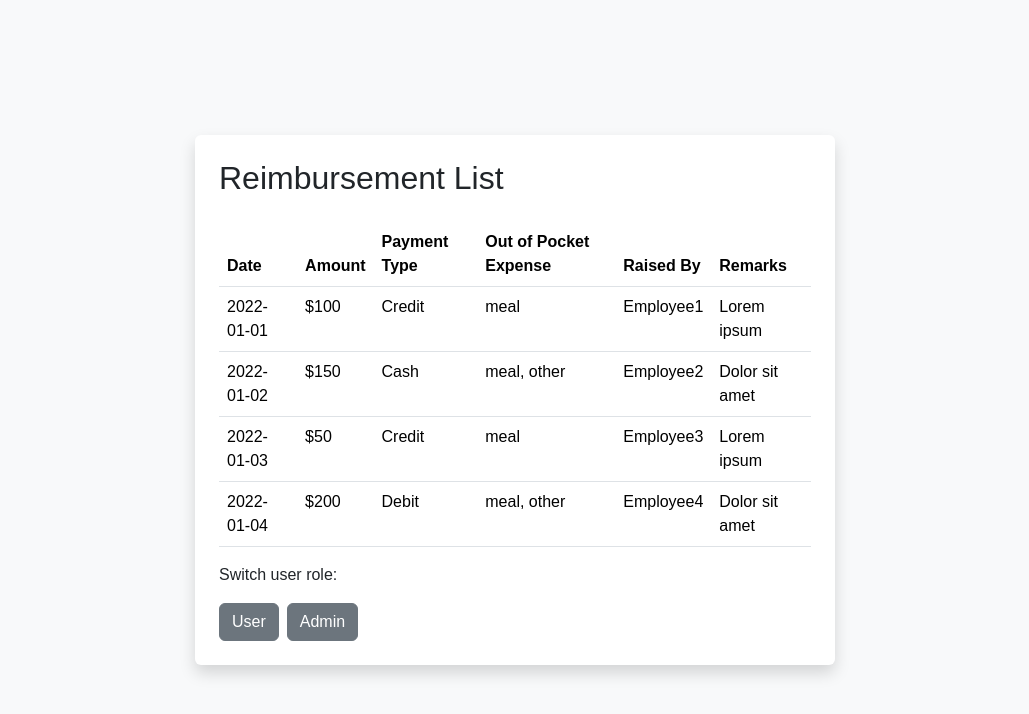
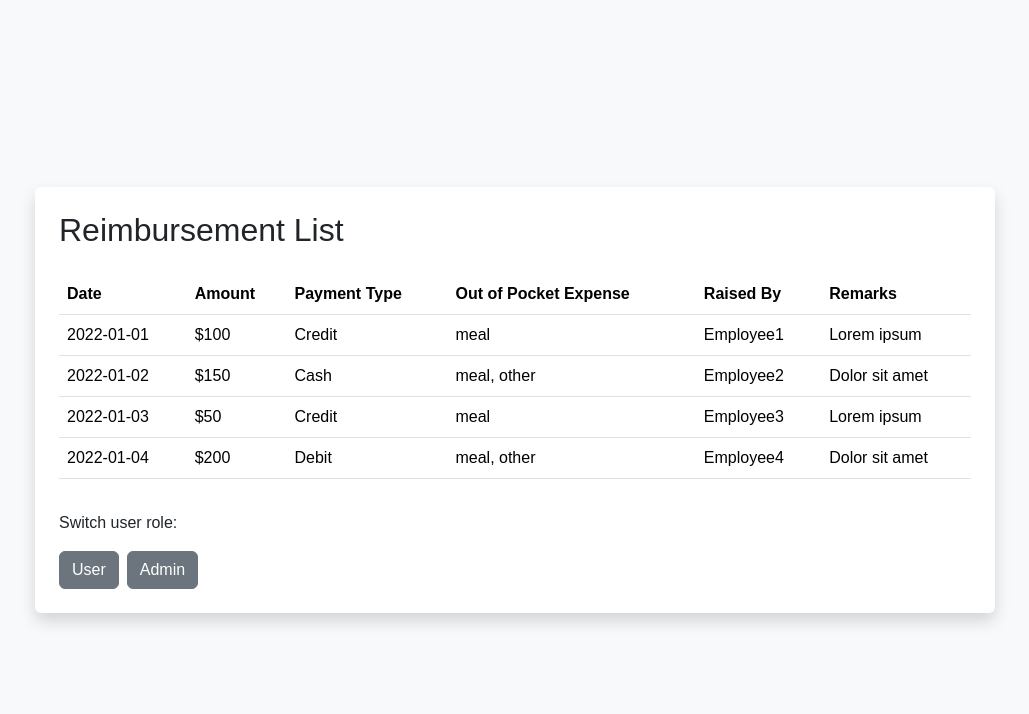
Before and after one commit to Anshika31sharma/LogInPayBack, a React (Create React App) app: page / in a window 1280 px wide. Both pictures are taken after a click on the button "Admin". Shown: the top 714 px of the page, without its empty margins (125-1154 px from the left). Built offline with nearby package versions, Linux system fonts and the light colour scheme.

Commit message:
added necessary changes

```diff
--- a/src/App.js
+++ b/src/App.js
@@ -9,7 +9,7 @@ const reimbursementData = [
 ];
 const SignUpForm = ({ handleSignUp, handleInputChange }) => {
   return (
-    <div>
+    <div className="table-responsive">
       <table className="table">
         <thead>
           <tr>
@@ -145,7 +145,7 @@ const App = () => {
 
   return (
     <div className="min-vh-100 d-flex align-items-center justify-content-center bg-light">
-      <div className="bg-white p-4 rounded shadow w-50">
+    <div className="bg-white p-4 rounded shadow w-75">
         <h2 className="text-2xl font-semibold mb-4">
           {showReimbursementForm ? 'Reimbursement Form' : showSignUpForm ? 'Reimbursement List' : 'Login Form'}
         </h2>
```
